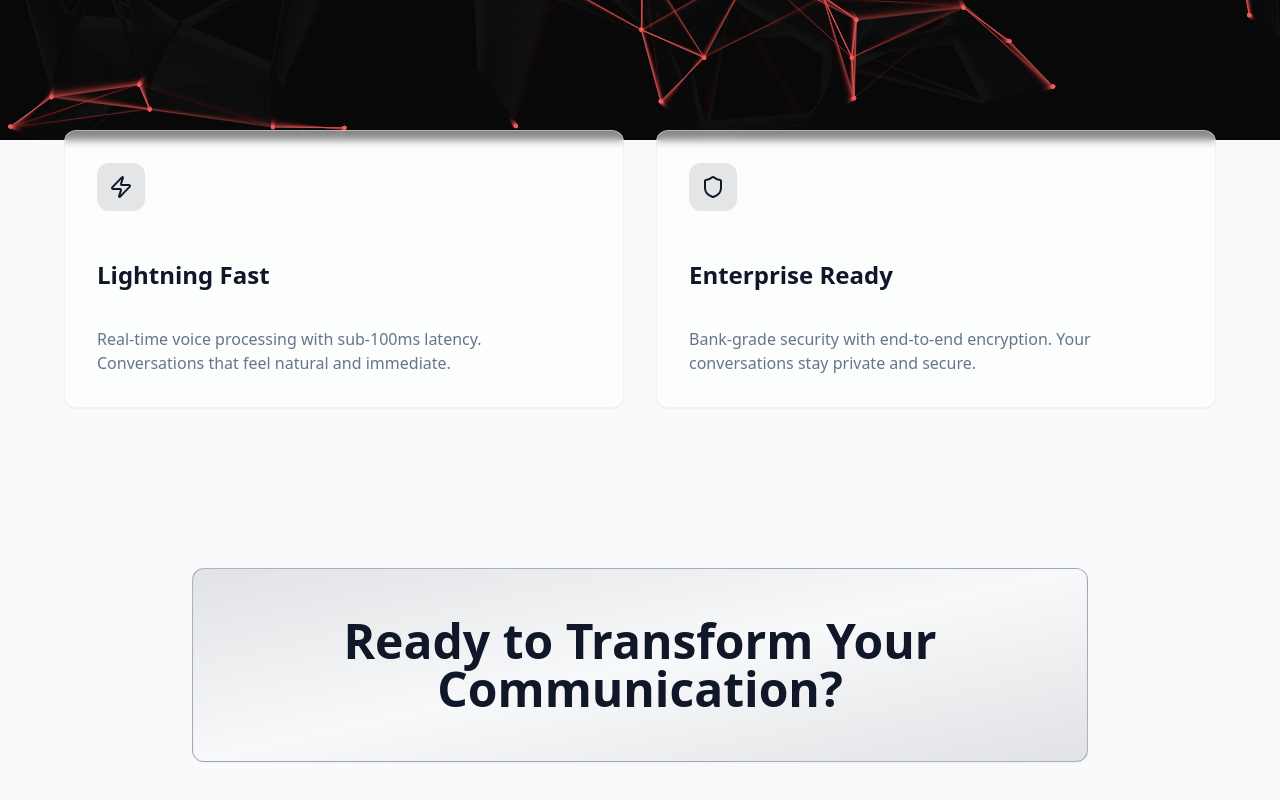
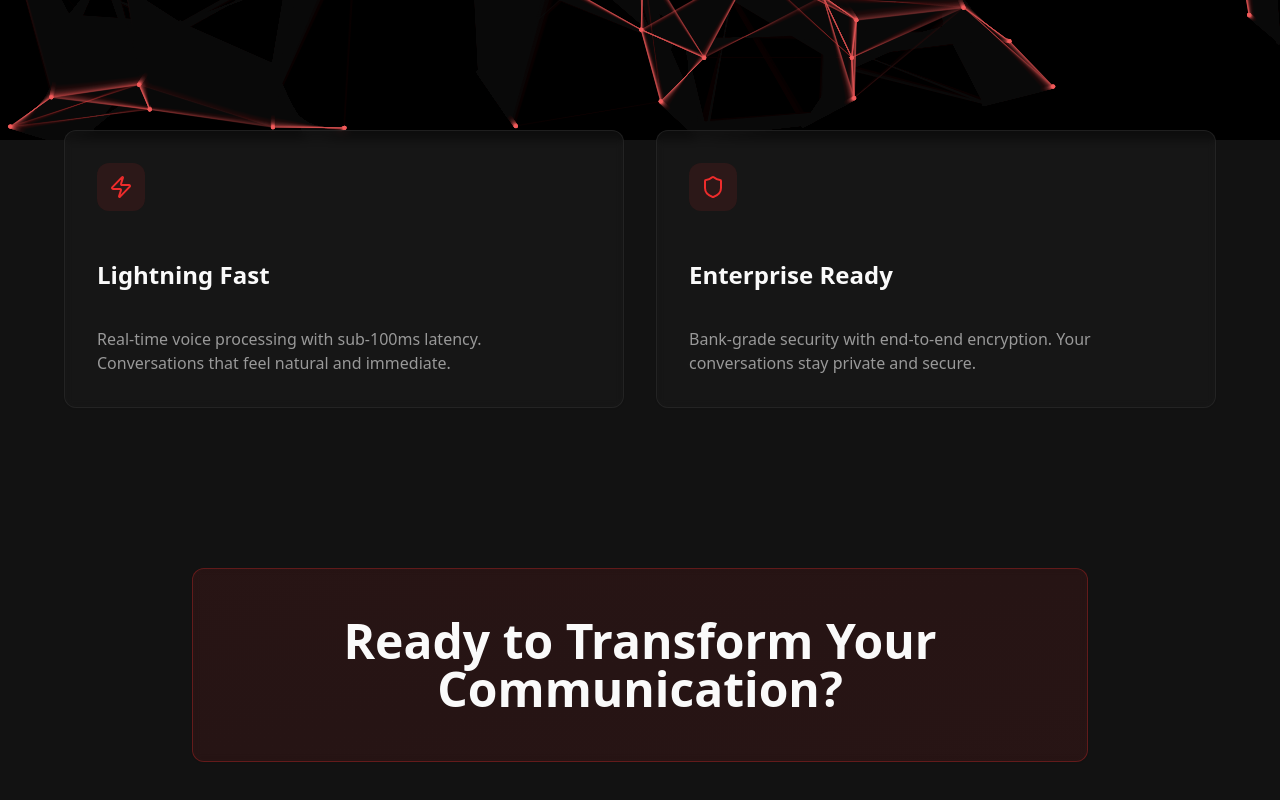
Before and after one commit to MohdSadeq/voice-agent-ai, a Next.js app: page / in a window 1280 px wide. Shown: the part 660-1460 px from the top of the page. Built offline with nearby package versions, Linux system fonts and the light colour scheme.

Commit message:
style: update css style

```diff
--- a/src/app/chat/page.tsx
+++ b/src/app/chat/page.tsx
@@ -3,7 +3,7 @@ import { ChatBot } from "@/components/ChatBot";
 
 const Index = () => {
   return (
-    <div className="min-h-screen bg-background">
+    <div className="chat-red min-h-screen bg-background">
       {/* Demo page content */}
       <div className="container mx-auto px-4 py-16">
         <div className="max-w-2xl mx-auto text-center space-y-6">
--- a/src/app/components/ChatBot/ChatBot.tsx
+++ b/src/app/components/ChatBot/ChatBot.tsx
@@ -32,6 +32,7 @@ export function ChatBot({
   const [sessionId, setSessionId] = useState('');
   const [isLoading, setIsLoading] = useState(false);
   const messagesEndRef = useRef<HTMLDivElement>(null);
+  const inputRef = useRef<HTMLTextAreaElement>(null);
 
   const scrollToBottom = () => {
     messagesEndRef.current?.scrollIntoView({ behavior: "smooth" });
@@ -79,6 +80,8 @@ export function ChatBot({
       ]);
     } finally {
       setIsLoading(false);
+      // Ensure the input is focused after we finish processing
+      requestAnimationFrame(() => inputRef.current?.focus());
     }
   };
 
@@ -136,7 +139,7 @@ export function ChatBot({
         </div>
 
         {/* Input */}
-        <ChatInput onSend={sendMessage} disabled={isLoading} />
+        <ChatInput onSend={sendMessage} disabled={isLoading} inputRef={inputRef} />
       </div>
     </>
   );
--- a/src/app/components/ChatBot/ChatInput.tsx
+++ b/src/app/components/ChatBot/ChatInput.tsx
@@ -6,9 +6,10 @@ interface ChatInputProps {
   onSend: (message: string) => void;
   disabled?: boolean;
   placeholder?: string;
+  inputRef?: React.RefObject<HTMLTextAreaElement | null>;
 }
 
-export function ChatInput({ onSend, disabled, placeholder = "Type a message..." }: ChatInputProps) {
+export function ChatInput({ onSend, disabled, placeholder = "Type a message...", inputRef }: ChatInputProps) {
   const [input, setInput] = useState("");
 
   const handleSend = () => {
@@ -27,6 +28,7 @@ export function ChatInput({ onSend, disabled, placeholder = "Type a message..."
   return (
     <div className="flex items-end gap-2 p-4 border-t border-chat-border bg-chat-input-bg">
       <textarea
+        ref={inputRef}
         value={input}
         onChange={(e) => setInput(e.target.value)}
         onKeyDown={handleKeyDown}
--- a/src/app/globals.css
+++ b/src/app/globals.css
@@ -64,6 +64,11 @@ All colors MUST be HSL.
 
     --chat-input-bg: 0 0% 100%;
 
+    /* Voice AI theme tokens */
+    --glow-red: 0 100% 60%;
+    --glow-red-dim: 0 100% 40%;
+    --particle-red: 0 84% 65%;
+
     --sidebar-background: 0 0% 98%;
     --sidebar-foreground: 240 5% 26%;
     --sidebar-primary: 240 6% 10%;
@@ -129,6 +134,11 @@ All colors MUST be HSL.
 
     --chat-input-bg: 222 47% 8%;
 
+    /* Voice AI theme tokens - dark mode */
+    --glow-red: 0 100% 65%;
+    --glow-red-dim: 0 100% 45%;
+    --particle-red: 0 88% 70%;
+
     --sidebar-background: 240 6% 10%;
     --sidebar-foreground: 240 5% 96%;
     --sidebar-primary: 224 76% 48%;
@@ -138,6 +148,43 @@ All colors MUST be HSL.
     --sidebar-border: 240 4% 16%;
     --sidebar-ring: 217 91% 60%;
   }
+
+  /* Voice AI page specific theme */
+  .voice-ai-theme {
+    --background: 0 0% 7%;
+    --foreground: 0 0% 98%;
+    --card: 0 0% 10%;
+    --card-foreground: 0 0% 98%;
+    --popover: 0 0% 10%;
+    --popover-foreground: 0 0% 98%;
+    --primary: 0 84% 55%;
+    --primary-foreground: 0 0% 98%;
+    --secondary: 0 0% 15%;
+    --secondary-foreground: 0 0% 98%;
+    --muted: 0 0% 15%;
+    --muted-foreground: 0 0% 60%;
+    --accent: 0 72% 51%;
+    --accent-foreground: 0 0% 98%;
+    --border: 0 0% 20%;
+    --input: 0 0% 20%;
+    --ring: 0 84% 55%;
+  }
+
+  /* Chat page: red accent for button and user avatar; user bubble white */
+  .chat-red {
+    /* Toggle button (uses chat-accent tokens) */
+    --chat-accent: 0 84% 55%;
+    --chat-accent-hover: 0 72% 51%;
+    --chat-accent-foreground: 0 0% 100%;
+
+    /* User identity colors */
+    --chat-user-avatar: 0 84% 55%;
+    --chat-user-avatar-foreground: 0 0% 100%;
+
+    /* Make user message bubble white with readable text */
+    --chat-user: 0 0% 100%;
+    --chat-user-foreground: 222 47% 11%;
+  }
 }
 
 @layer base {
@@ -146,35 +193,6 @@ All colors MUST be HSL.
   }
 
   body {
-    @apply bg-background text-foreground antialiased;
+    @apply bg-background text-foreground;
   }
-
 }
-
-@layer components {
-  /* Reusable card for displaying mobile plans */
-  .plan-card {
-    @apply w-full bg-white dark:bg-gray-800 border border-red-600 rounded-xl shadow-sm p-4 sm:p-6 space-y-3;
-  }
-
-  .plan-card .plan-title { @apply text-lg font-semibold text-[hsl(var(--foreground))]; }
-
-  .plan-card .plan-subtitle { @apply text-sm text-[hsl(var(--muted-foreground))]; }
-
-  .plan-card .plan-price { @apply text-2xl font-bold text-red-600 flex items-baseline gap-2; }
-
-  .plan-card .plan-price .original { @apply text-base line-through text-[hsl(var(--muted-foreground))]; }
-
-  .plan-card .plan-section { @apply text-sm; }
-
-  .plan-card .badge { @apply inline-flex items-center gap-1 px-2 py-0.5 rounded-full text-xs bg-[hsl(var(--secondary))] text-[hsl(var(--secondary-foreground))]; }
-
-  .plan-card .actions { @apply flex gap-2 pt-2; }
-
-  .plan-card .btn-primary { @apply inline-flex items-center justify-center px-4 py-2 rounded-md bg-red-600 text-white hover:bg-red-700 transition; }
-
-  .plan-card .btn-secondary { @apply inline-flex items-center justify-center px-4 py-2 rounded-md border border-[hsl(var(--border))] text-[hsl(var(--foreground))] hover:bg-[hsl(var(--accent))] transition; }
-
-  /* Space between cards when rendering lists */
-  .plan-card + .plan-card { @apply mt-4; }
-}
--- a/src/app/page.tsx
+++ b/src/app/page.tsx
@@ -7,7 +7,7 @@ import Link from "next/link";
 
 const Index = () => {
   return (
-    <div className="relative min-h-screen bg-background text-foreground overflow-hidden">
+    <div className="voice-ai-theme relative min-h-screen bg-background text-foreground overflow-hidden">
       <NetworkBackground />
 
       {/* Content */}
--- a/tailwind.config.ts
+++ b/tailwind.config.ts
@@ -47,6 +47,31 @@ export default {
           DEFAULT: "hsl(var(--card))",
           foreground: "hsl(var(--card-foreground))",
         },
+        // Chat-specific color tokens mapped to CSS variables
+        "chat-accent": "hsl(var(--chat-accent))",
+        "chat-accent-hover": "hsl(var(--chat-accent-hover))",
+        "chat-accent-foreground": "hsl(var(--chat-accent-foreground))",
+
+        "chat-window": "hsl(var(--chat-window))",
+        "chat-border": "hsl(var(--chat-border))",
+
+        "chat-header": "hsl(var(--chat-header))",
+        "chat-header-foreground": "hsl(var(--chat-header-foreground))",
+        "chat-header-muted": "hsl(var(--chat-header-muted))",
+
+        "chat-messages": "hsl(var(--chat-messages))",
+
+        "chat-user": "hsl(var(--chat-user))",
+        "chat-user-foreground": "hsl(var(--chat-user-foreground))",
+        "chat-user-avatar": "hsl(var(--chat-user-avatar))",
+        "chat-user-avatar-foreground": "hsl(var(--chat-user-avatar-foreground))",
+
+        "chat-bot": "hsl(var(--chat-bot))",
+        "chat-bot-foreground": "hsl(var(--chat-bot-foreground))",
+        "chat-bot-avatar": "hsl(var(--chat-bot-avatar))",
+        "chat-bot-avatar-foreground": "hsl(var(--chat-bot-avatar-foreground))",
+
+        "chat-input-bg": "hsl(var(--chat-input-bg))",
         glow: {
           red: "hsl(var(--glow-red))",
           "red-dim": "hsl(var(--glow-red-dim))",
```
